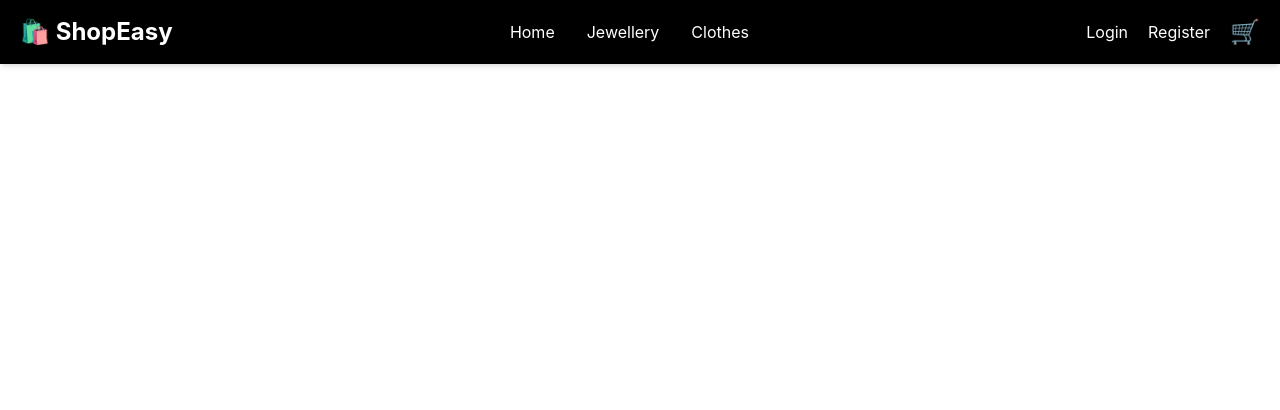
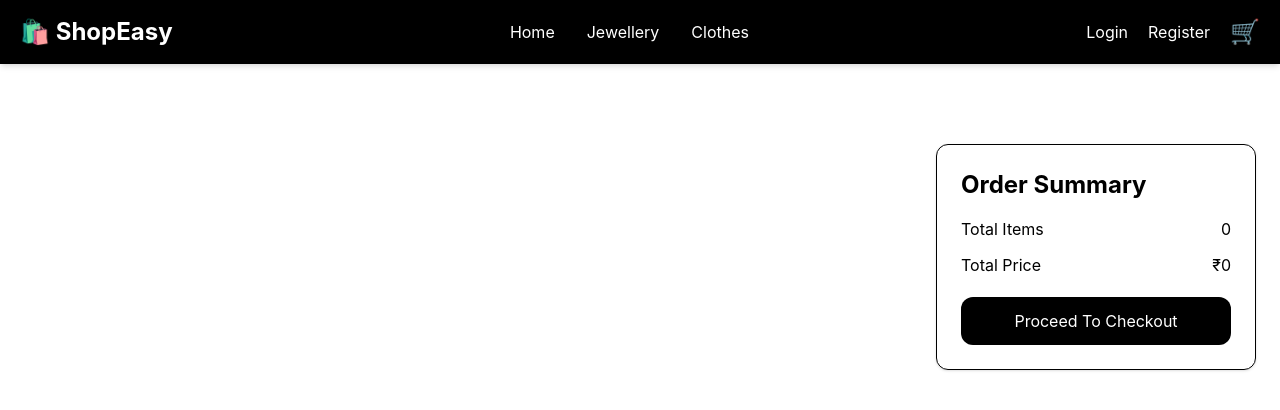
Before and after one commit to Ankushkushwaha0009/Ecommerce_Project, a React (Vite) app in the folder client/: page /cart in a window 1280 px wide. Shown: the top 410 px of the page. Built offline with nearby package versions, Linux system fonts and the light colour scheme.

Commit message:
cart funtionality is completed

```diff
--- a/client/src/components/CartCard.jsx
+++ b/client/src/components/CartCard.jsx
@@ -9,10 +9,10 @@ const CartCard = ({ item }) => {
 
   return (
     <div className="bg-white rounded-xl shadow-md p-5 mb-5">
-      <div className="flex gap-6">
+      <div className="flex flex-col md:flex-row gap-6">
 
         {/* Product Image */}
-        <div>
+        <div className="flex justify-center md:justify-start">
           <img
             className="w-40 h-40 object-cover rounded-lg border"
             src={product.image}
@@ -21,7 +21,7 @@ const CartCard = ({ item }) => {
         </div>
 
         {/* Product Details */}
-        <div className="flex-1">
+        <div className="flex-1 text-center md:text-left">
 
           <h2 className="text-2xl font-bold">
             {product.name}
@@ -32,11 +32,11 @@ const CartCard = ({ item }) => {
           </p>
 
           <h3 className="text-2xl font-semibold text-green-600 mt-4">
-            ₹{product.price * item.quantity}
+            ₹{product.price * quantity}
           </h3>
 
           {/* Quantity */}
-          <div className="flex items-center gap-3 mt-5">
+          <div className="flex justify-center md:justify-start items-center gap-3 mt-5">
 
             <button
               onClick={() => decreaseQuantity(product._id)}
--- a/client/src/components/OrderSummary.jsx
+++ b/client/src/components/OrderSummary.jsx
@@ -1,9 +1,29 @@
-import React from 'react'
+import React, { useContext } from "react";
+import { CartContext } from "../context/CartContext";
 
 const OrderSummary = () => {
+
+  const { cart, totalItems, totalPrice } = useContext(CartContext);
+
   return (
-    <div>OrderSummary</div>
-  )
-}
+    <div className="mt-10 border rounded-xl p-6 shadow">
+      <h2 className="text-2xl font-bold mb-4">Order Summary</h2>
 
-export default OrderSummary
+      <div className="flex justify-between mb-3">
+        <span>Total Items</span>
+        <span>{totalItems}</span>
+      </div>
+
+      <div className="flex justify-between mb-5">
+        <span>Total Price</span>
+        <span>₹{totalPrice}</span>
+      </div>
+
+      <button className="w-full bg-black text-white py-3 rounded-xl hover:bg-gray-800">
+        Proceed To Checkout
+      </button>
+    </div>
+  );
+};
+
+export default OrderSummary;
--- a/client/src/pages/CartPage.jsx
+++ b/client/src/pages/CartPage.jsx
@@ -1,147 +1,31 @@
 import { useContext } from "react";
 import { CartContext } from "../context/CartContext";
 import CartCard from "../components/CartCard";
+import OrderSummary from "../components/OrderSummary";
 
 const CartPage = () => {
-
   const { cart } = useContext(CartContext);
 
   return (
-    <div>
-      {cart.map((item) => {
-        return <CartCard key={item.product._id} item={item} />;
-      })}
+    <div className="max-w-7xl mx-auto px-6 py-10 flex flex-col md:flex-row gap-8">
+
+      {/* Left Side */}
+      <div className="flex-1">
+        {cart.map((item) => (
+          <CartCard
+            key={item.product._id}
+            item={item}
+          />
+        ))}
+      </div>
+
+      {/* Right Side */}
+      <div className="w-full md:w-80">
+        <OrderSummary />
+      </div>
+
     </div>
   );
-
 };
 
 export default CartPage;
-
-// import { useContext } from "react";
-// import { CartContext } from "../context/CartContext";
-
-// const CartPage = () => {
-//   const {
-//     cart,
-//     increaseQuantity,
-//     decreaseQuantity,
-//     removeCart,
-//     totalItems,
-//     totalPrice,
-//   } = useContext(CartContext);
-
-//   if (cart.length === 0) {
-//     return (
-//       <div className="text-center mt-20">
-//         <h1 className="text-3xl font-bold">🛒 Your Cart is Empty</h1>
-//         <p className="text-gray-500 mt-3">
-//           Start shopping to add products.
-//         </p>
-//       </div>
-//     );
-//   }
-
-//   return (
-//     <div className="max-w-6xl mx-auto p-6">
-//       <h1 className="text-4xl font-bold mb-8">Shopping Cart</h1>
-
-//       {/* Cart Items */}
-
-//       <div className="space-y-6">
-//         {cart.map((item) => (
-//           <div
-//             key={item.product._id}
-//             className="flex items-center gap-6 border rounded-xl p-4 shadow"
-//           >
-//             {/* Product Image */}
-
-//             <img
-//               src={item.product.image}
-//               alt={item.product.name}
-//               className="w-32 h-32 object-cover rounded-lg"
-//             />
-
-//             {/* Product Details */}
-
-//             <div className="flex-1">
-//               <h2 className="text-2xl font-semibold">
-//                 {item.product.name}
-//               </h2>
-
-//               <p className="text-gray-500 mt-2">
-//                 {item.product.description}
-//               </p>
-
-//               <p className="text-xl font-bold mt-3">
-//                 ₹{item.product.price}
-//               </p>
-
-//               <p className="mt-2">
-//                 Subtotal : ₹
-//                 {item.product.price * item.quantity}
-//               </p>
-//             </div>
-
-//             {/* Quantity */}
-
-//             <div className="flex items-center gap-3">
-//               <button
-//                 onClick={() => decreaseQuantity(item.product._id)}
-//                 className="px-4 py-2 border rounded"
-//               >
-//                 -
-//               </button>
-
-//               <span className="text-xl">
-//                 {item.quantity}
-//               </span>
-
-//               <button
-//                 onClick={() => increaseQuantity(item.product._id)}
-//                 className="px-4 py-2 border rounded"
-//               >
-//                 +
-//               </button>
-//             </div>
-
-//             {/* Remove */}
-
-//             <button
-//               onClick={() => removeCart(item.product._id)}
-//               className="bg-red-500 text-white px-4 py-2 rounded-lg"
-//             >
-//               Remove
-//             </button>
-//           </div>
-//         ))}
-//       </div>
-
-//       {/* Cart Summary */}
-
-//       <div className="mt-10 border rounded-xl p-6 shadow">
-//         <h2 className="text-2xl font-bold mb-4">
-//           Order Summary
-//         </h2>
-
-//         <div className="flex justify-between mb-3">
-//           <span>Total Items</span>
-
-//           <span>{totalItems}</span>
-//         </div>
-
-//         <div className="flex justify-between mb-5">
-//           <span>Total Price</span>
-
-//           <span>₹{totalPrice}</span>
-//         </div>
-
-//         <button className="w-full bg-black text-white py-3 rounded-xl hover:bg-gray-800">
-//           Proceed To Checkout
-//         </button>
-//       </div>
-//     </div>
-//   );
-// };
-
-// export default CartPage;
```
